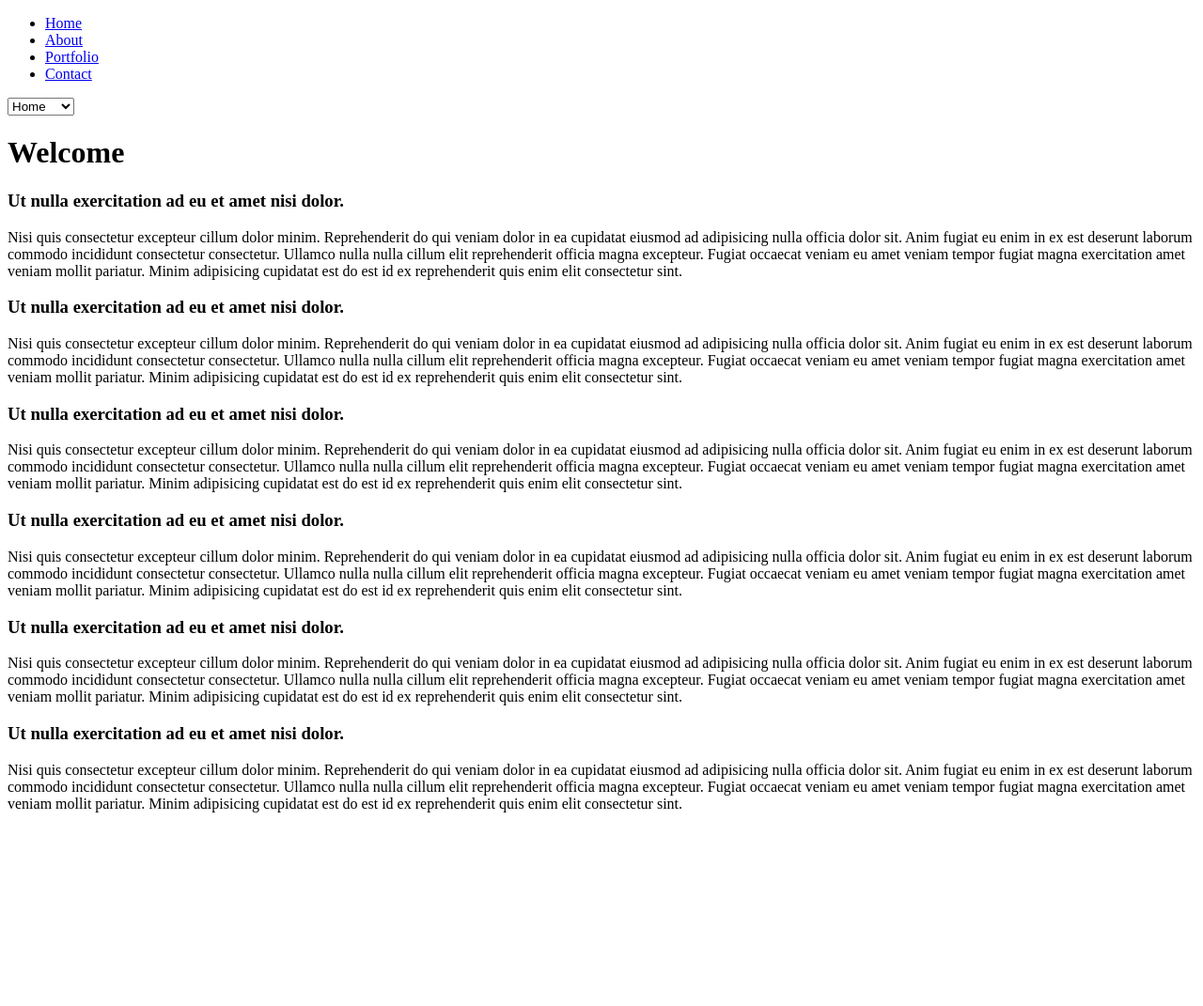
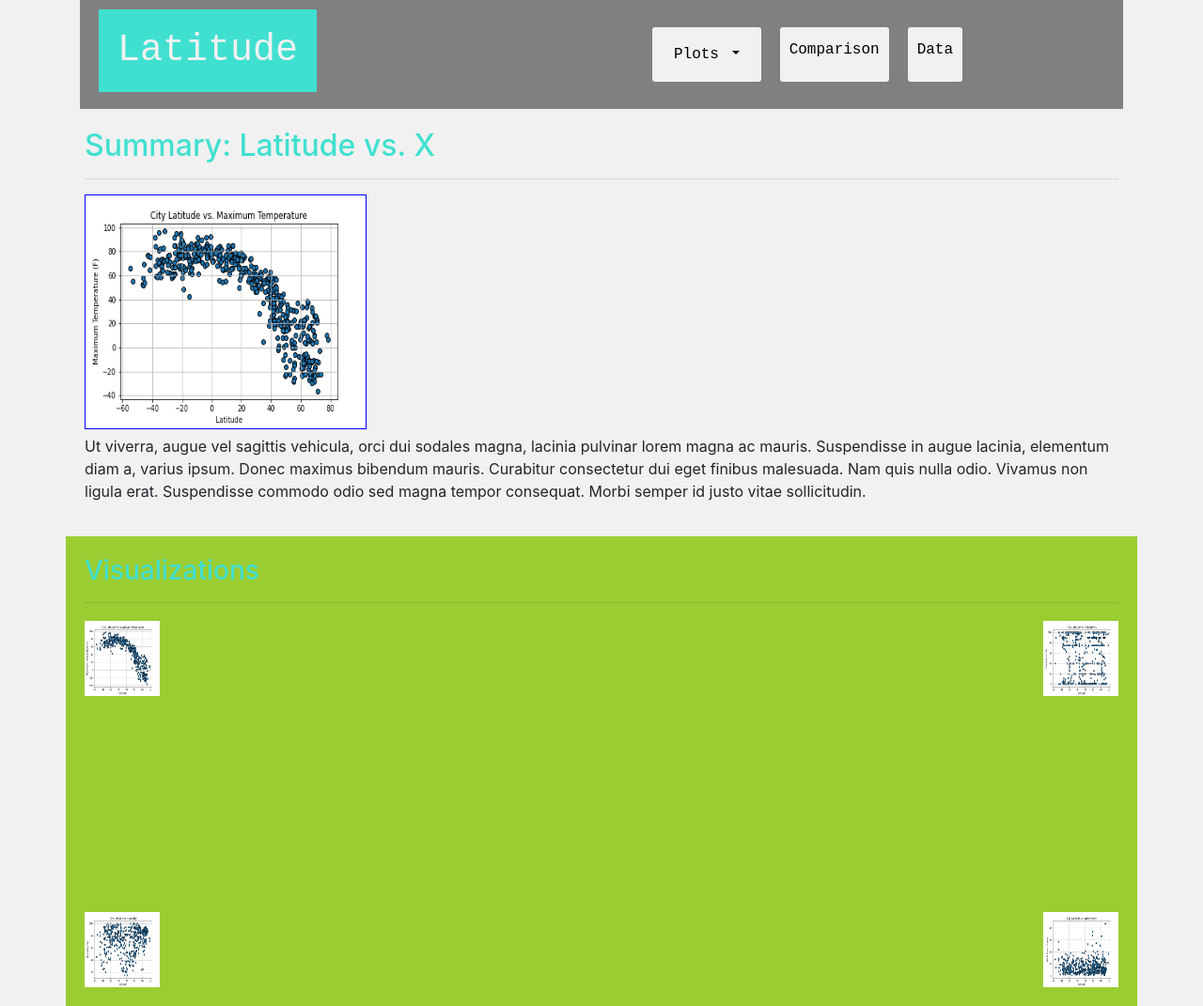
Before and after one commit to sgaetz1/web-design-challenge, a plain HTML site: page demo.html in a window 1280 px wide. Shown: the whole page at 94% size. Before the commit the page ends 881 px from the top, so only its background shows below. Drawn offline with nearby package versions, Linux system fonts and the light colour scheme.

Commit message:
main page work

```diff
--- a/demo.html
+++ b/demo.html
@@ -1,90 +1,103 @@
 <!DOCTYPE html>
 <html lang="en">
-
   <head>
       <meta charset="UTF-8">
-  <title>CSS Review</title>
-  <link rel="stylesheet" href="reset.css">
-  <link rel="stylesheet" href="styles.css">
+      <title>Latitude</title>
+      <link rel="stylesheet" href="https://stackpath.bootstrapcdn.com/bootstrap/4.3.1/css/bootstrap.min.css" integrity="sha384-ggOyR0iXCbMQv3Xipma34MD+dH/1fQ784/j6cY/iJTQUOhcWr7x9JvoRxT2MZw1T" crossorigin="anonymous">
+      <link rel="stylesheet" href="style.css">
     </head>
 
+
 <body>
+  <div class="container">
+    <div class="navbar">
+      <h1 id="heading">Latitude</h1>
+      <ul class="nav">
 
-  <div class="container">
-    <nav class="navbar">
-      <ul>
         <li>
-          <a href="#">Home</a>
+          <div class="btn-group">
+            <a class="btn dropdown-toggle" data-toggle="dropdown" href="#">
+                    Plots
+                    <span class="caret"></span>
+            </a>
+
+            <ul class="dropdown-menu ">
+
+              <li>
+                <a href="Resources/assets_images/fig1">Temperature</a>
               </li>
+
               <li>
-          <a href="#">About</a>
+                <a href="Resources/assets_images/fig2">Humidity</a>
               </li>
+
               <li>
-          <a href="#">Portfolio</a>
+                <a href="Resources/assets_images/fig3">Cloudiness</a>
               </li>
+
               <li>
-          <a href="#">Contact</a>
+                <a href="Resources/assets_images/fig4">Wind Speed</a>
               </li>
             </ul>
-      <select id="nav-select">
-        <option value="home">Home</option>
-        <option value="about">About</option>
-        <option value="portfolio">Portfolio</option>
-        <option value="contact">Contact</option>
-      </select>
-      <div class="clearfix"></div>
-    </nav>
-    <header class="header">
-      <h1>Welcome</h1>
-    </header>
-    <main>
-      <section class="posts">
-        <article class="post">
-          <h3>Ut nulla exercitation ad eu et amet nisi dolor.</h3>
-          <p>Nisi quis consectetur excepteur cillum dolor minim. Reprehenderit do qui veniam dolor in ea cupidatat eiusmod ad adipisicing nulla officia dolor sit. Anim fugiat eu enim in ex est deserunt laborum commodo incididunt consectetur consectetur.
-            Ullamco nulla nulla cillum elit reprehenderit officia magna excepteur. Fugiat occaecat veniam eu amet veniam tempor fugiat magna exercitation amet veniam mollit pariatur. Minim adipisicing cupidatat est do est id ex reprehenderit quis enim
-            elit consectetur sint.
-          </p>
-        </article>
-        <article class="post">
-          <h3>Ut nulla exercitation ad eu et amet nisi dolor.</h3>
-          <p>Nisi quis consectetur excepteur cillum dolor minim. Reprehenderit do qui veniam dolor in ea cupidatat eiusmod ad adipisicing nulla officia dolor sit. Anim fugiat eu enim in ex est deserunt laborum commodo incididunt consectetur consectetur.
-            Ullamco nulla nulla cillum elit reprehenderit officia magna excepteur. Fugiat occaecat veniam eu amet veniam tempor fugiat magna exercitation amet veniam mollit pariatur. Minim adipisicing cupidatat est do est id ex reprehenderit quis enim
-            elit consectetur sint.
-          </p>
-        </article>
-        <article class="post">
-          <h3>Ut nulla exercitation ad eu et amet nisi dolor.</h3>
-          <p>Nisi quis consectetur excepteur cillum dolor minim. Reprehenderit do qui veniam dolor in ea cupidatat eiusmod ad adipisicing nulla officia dolor sit. Anim fugiat eu enim in ex est deserunt laborum commodo incididunt consectetur consectetur.
-            Ullamco nulla nulla cillum elit reprehenderit officia magna excepteur. Fugiat occaecat veniam eu amet veniam tempor fugiat magna exercitation amet veniam mollit pariatur. Minim adipisicing cupidatat est do est id ex reprehenderit quis enim
-            elit consectetur sint.
-          </p>
-        </article>
-        <article class="post">
-          <h3>Ut nulla exercitation ad eu et amet nisi dolor.</h3>
-          <p>Nisi quis consectetur excepteur cillum dolor minim. Reprehenderit do qui veniam dolor in ea cupidatat eiusmod ad adipisicing nulla officia dolor sit. Anim fugiat eu enim in ex est deserunt laborum commodo incididunt consectetur consectetur.
-            Ullamco nulla nulla cillum elit reprehenderit officia magna excepteur. Fugiat occaecat veniam eu amet veniam tempor fugiat magna exercitation amet veniam mollit pariatur. Minim adipisicing cupidatat est do est id ex reprehenderit quis enim
-            elit consectetur sint.
-          </p>
-        </article>
-        <article class="post">
-          <h3>Ut nulla exercitation ad eu et amet nisi dolor.</h3>
-          <p>Nisi quis consectetur excepteur cillum dolor minim. Reprehenderit do qui veniam dolor in ea cupidatat eiusmod ad adipisicing nulla officia dolor sit. Anim fugiat eu enim in ex est deserunt laborum commodo incididunt consectetur consectetur.
-            Ullamco nulla nulla cillum elit reprehenderit officia magna excepteur. Fugiat occaecat veniam eu amet veniam tempor fugiat magna exercitation amet veniam mollit pariatur. Minim adipisicing cupidatat est do est id ex reprehenderit quis enim
-            elit consectetur sint.
-          </p>
-        </article>
-        <article class="post">
-          <h3>Ut nulla exercitation ad eu et amet nisi dolor.</h3>
-          <p>Nisi quis consectetur excepteur cillum dolor minim. Reprehenderit do qui veniam dolor in ea cupidatat eiusmod ad adipisicing nulla officia dolor sit. Anim fugiat eu enim in ex est deserunt laborum commodo incididunt consectetur consectetur.
-            Ullamco nulla nulla cillum elit reprehenderit officia magna excepteur. Fugiat occaecat veniam eu amet veniam tempor fugiat magna exercitation amet veniam mollit pariatur. Minim adipisicing cupidatat est do est id ex reprehenderit quis enim
-            elit consectetur sint.
-          </p>
-        </article>
-      </section>
-    </main>
           </div>
 
+
+        <li><a href="#">Comparison</a></li>
+        <li><a href="#">Data</a></li>
+      </ul>
+
+      <select id="nav-select">
+        <option value="Menu">Menu</option>
+        <option value="Plots">Plots</option>
+        <option value="Comparison">Comparison</option>
+        <option value="Data">Data</option>
+      </select>
+    </div>
+  </div>
+
+  <!-- main section -->
+  <div class="container">
+    <div class="row">
+      <div class="col-sm-12 col-med-6 main">
+
+        <h2>Summary: Latitude vs. X</h2>
+        <hr>
+        <section class="figure">
+          <img class="image_main" src="Resources/assets_images/fig1.png" alt="Temperature">
+        </section>
+        <p>Ut viverra, augue vel sagittis vehicula, orci dui sodales magna, lacinia pulvinar lorem magna ac mauris. Suspendisse in augue lacinia, elementum diam a, varius ipsum. Donec maximus bibendum mauris. Curabitur consectetur dui eget finibus malesuada. Nam quis nulla odio. Vivamus non ligula erat. Suspendisse commodo odio sed magna tempor consequat. Morbi semper id justo vitae sollicitudin.</p>
+      </div>
+
+      <!-- visualizations -->
+
+      <div class="col-sm-12 col-med-4 side box_set">
+
+          <h3>Visualizations</h3>
+          <hr>
+
+                <a href="#" class="thumbnail">
+                  <img id="image-1" class="image" src="Resources/assets_images/fig1.png" alt="fig 1">
+                </a>
+
+                <a href="#" class="thumbnail">
+                  <img id="image-2" class="image" src="Resources/assets_images/fig2.png" alt="fig 2">
+                </a>
+
+                <a href="#" class="thumbnail">
+                  <img id="image-3" class="image" src="Resources/assets_images/fig3.png" alt="fig 3">
+                </a>
+
+                <a href="#" class="thumbnail">
+                  <img id="image-4" class="image" src="Resources/assets_images/fig4.png" alt="fig 4">
+                </a>
+
+      </div>
+    </div>
+  </div>
+
+
+  <script src="https://code.jquery.com/jquery-3.3.1.slim.min.js" integrity="sha384-q8i/X+965DzO0rT7abK41JStQIAqVgRVzpbzo5smXKp4YfRvH+8abtTE1Pi6jizo" crossorigin="anonymous"></script>
+  <script src="https://cdnjs.cloudflare.com/ajax/libs/popper.js/1.14.7/umd/popper.min.js" integrity="sha384-UO2eT0CpHqdSJQ6hJty5KVphtPhzWj9WO1clHTMGa3JDZwrnQq4sF86dIHNDz0W1" crossorigin="anonymous"></script>
+  <script src="https://stackpath.bootstrapcdn.com/bootstrap/4.3.1/js/bootstrap.min.js" integrity="sha384-JjSmVgyd0p3pXB1rRibZUAYoIIy6OrQ6VrjIEaFf/nJGzIxFDsf4x0xIM+B07jRM" crossorigin="anonymous"></script>
 </body>
-
 </html>
--- a/style.css
+++ b/style.css
@@ -1,3 +1,8 @@
+.container{
+  width: 1024;
+  margin: 0 auto;
+}
+
 body {
     background: #f1f1f1;
   }
@@ -31,7 +36,7 @@ h3 {
 
 .navbar li {
     display: inline-block;
-    padding: 20px;
+    padding: 10px;
     margin-right: 10px;
     margin-left: 10px;
     cursor: pointer;
@@ -41,7 +46,10 @@ h3 {
 
   .navbar li a {
     color: #000;
-    text-decoration: none;
+    text-decoration:none;
+    text-align:center;
+    font-family:'Courier New', Courier, monospace
+
   }
 
   .background {
@@ -56,19 +64,67 @@ h3 {
     visibility:hidden;
   }
 
-  .image {
-    width: 100px;
-    height: 100px;
+
+
+  .main {
+    float: left;
+    width: 60%;
+    padding:20px;
+  }
+
+  .figure {
+    position:relative;
   }
 
   .image_main {
-    width: 200px;
-    height: 200px;
+    width: 300px;
+    height: 250px;
+    margin-right:20px;
+    float: left;
+    border: 1px solid blue;
+  }
+
+  .side {
+    width: 38%;
+    float: right;
+    padding:20px;
+  }
+
+  .box_set {
+    position:relative;
+    height:500px;
+    background:yellowgreen;
+  }
+
+  .image {
+    position:absolute;
+    width: 100px;
+    height: 100px;
+    padding:10px;
+  }
+
+  #image-1 {
+    left:10px;
+    top:80px;
+  }
+
+  #image-2 {
+    bottom:10px;
+    left: 10px;
+  }
+
+  #image-3 {
+    top:80px;
+    right:10px;
+  }
+
+  #image-4 {
+    bottom:10px;
+    right:10px;
   }
 
 
-
-  @media (max-width: 600px) {
+  @media (max-width: 770px) {
     .navbar ul{
       visibility: hidden;
     }
@@ -76,3 +132,10 @@ h3 {
     #nav-select{
       visibility:visible;
     }
+
+    .main {
+      width:100%;
+    }
+    .side {
+      width: 100%;
+    }
```
Also changed, not shown: html/temperature.html (added, +21 -0 lines), index.html (+25 -45 lines). Lines whose indentation alone changed are shown as unchanged.
